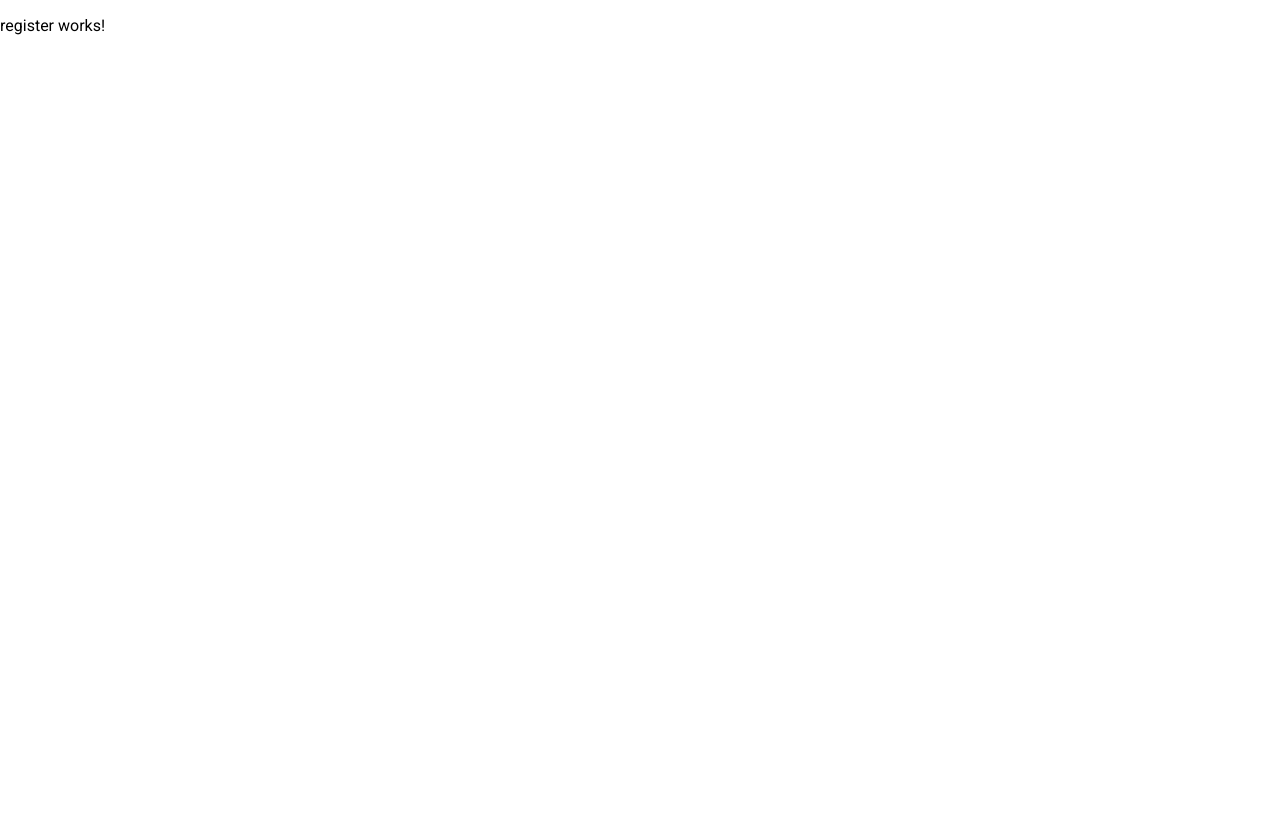
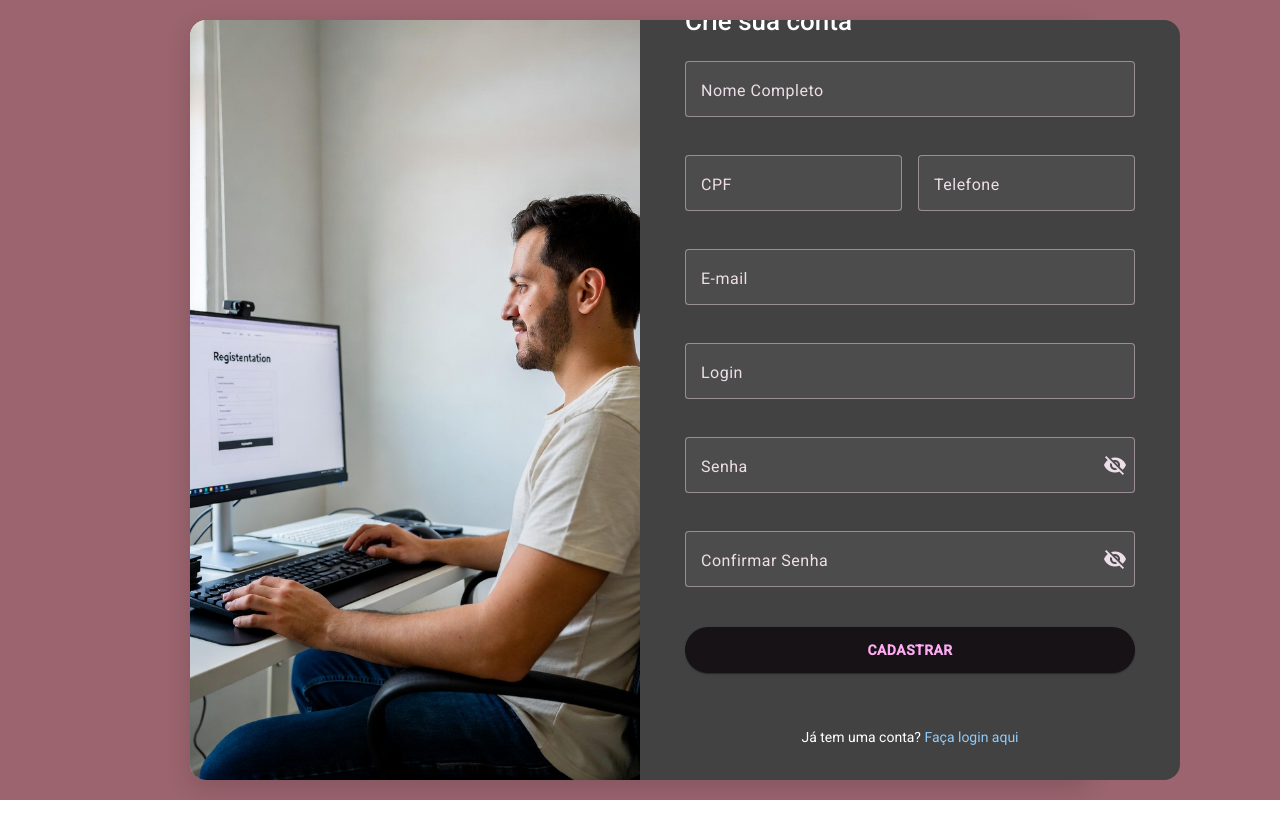
Before and after one commit to Jefferson-Pedro/Face-App-Front, an Angular app in the folder Face-App/: page /register in a window 1280 px wide. Built offline with nearby package versions, Linux system fonts and the light colour scheme.

Commit message:
criando os componentes para registro de novos usuários

```diff
--- a/Face-App/src/app/features/register/register.component.html
+++ b/Face-App/src/app/features/register/register.component.html
@@ -1 +1,121 @@
-<p>register works!</p>
+<div class="register-wrapper">
+  <mat-card class="register-card">
+
+    <!-- Lado esquerdo: imagem -->
+    <div class="register-image">
+      <img src="/assets/register.png" alt="Ilustração de cadastro" />
+    </div>
+
+    <!-- Lado direito: formulário -->
+    <div class="register-form">
+
+      <div class="logo">
+        <mat-icon>apps</mat-icon>
+        <span>Logotipo</span>
+      </div>
+
+      <h2>Crie sua conta</h2>
+
+      <form [formGroup]="formRegister">
+
+        <mat-form-field appearance="outline" class="full-width">
+          <mat-label>Nome Completo</mat-label>
+          <input matInput type="text" formControlName="nome">
+            <mat-error *ngIf="formRegister.get('nome')?.hasError('required')">
+              Nome é obrigatório
+            </mat-error>
+        </mat-form-field>
+
+        <div class="form-row">
+          <mat-form-field appearance="outline" class="half-width">
+            <mat-label>CPF</mat-label>
+            <input matInput type="text" formControlName="cpf" mask="000.000.000-00">
+            <mat-error *ngIf="formRegister.get('cpf')?.hasError('required')">
+              CPF é obrigatório
+            </mat-error>
+          </mat-form-field>
+
+          <mat-form-field appearance="outline" class="half-width">
+            <mat-label>Telefone</mat-label>
+            <input matInput type="text" formControlName="telefone" mask="(00) 00000-0000">
+            <mat-error *ngIf="formRegister.get('telefone')?.hasError('required')">
+              Telefone é obrigatório
+            </mat-error>
+          </mat-form-field>
+        </div>
+
+        <mat-form-field appearance="outline" class="full-width">
+          <mat-label>E-mail</mat-label>
+          <input matInput type="email" formControlName="email">
+          <mat-error *ngIf="formRegister.get('email')?.hasError('required')">
+            E-mail é obrigatório
+          </mat-error>
+          <mat-error *ngIf="formRegister.get('email')?.hasError('email')">
+            E-mail inválido
+          </mat-error>
+        </mat-form-field>
+
+        <mat-form-field appearance="outline" class="full-width">
+          <mat-label>Login</mat-label>
+          <input matInput type="text" formControlName="login">
+          <mat-error *ngIf="formRegister.get('login')?.hasError('required')">
+            Login é obrigatório
+          </mat-error>
+        </mat-form-field>
+
+        <mat-form-field appearance="outline" class="full-width">
+          <mat-label>Senha</mat-label>
+          <input matInput [type]="hidePassword ? 'password' : 'text'" formControlName="senha">
+          <button mat-icon-button matSuffix (click)="hidePassword = !hidePassword" type="button">
+            <mat-icon>{{hidePassword ? 'visibility_off' : 'visibility'}}</mat-icon>
+          </button>
+          <mat-error *ngIf="formRegister.get('senha')?.hasError('required')">
+            Senha é obrigatória
+          </mat-error>
+          <mat-error *ngIf="formRegister.get('senha')?.hasError('minlength')">
+            Senha deve ter no mínimo 6 caracteres
+          </mat-error>
+        </mat-form-field>
+
+        <mat-form-field appearance="outline" class="full-width">
+          <mat-label>Confirmar Senha</mat-label>
+          <input matInput [type]="hideConfirmPassword ? 'password' : 'text'" formControlName="confirmarSenha">
+          <button mat-icon-button matSuffix (click)="hideConfirmPassword = !hideConfirmPassword" type="button">
+            <mat-icon>{{hideConfirmPassword ? 'visibility_off' : 'visibility'}}</mat-icon>
+          </button>
+          <mat-error *ngIf="formRegister.get('confirmarSenha')?.hasError('required')">
+            Confirme sua senha
+          </mat-error>
+          <mat-error *ngIf="formRegister.hasError('passwordMismatch')">
+            As senhas não coincidem
+          </mat-error>
+        </mat-form-field>
+
+        <button
+          mat-raised-button
+          color="primary"
+          class="register-btn full-width"
+          (click)="register()"
+          [disabled]="formRegister.invalid">
+          CADASTRAR
+        </button>
+      </form>
+
+      <div class="links">
+        <span>
+          Já tem uma conta?
+          <a href="/login">Faça login aqui</a>
+        </span>
+      </div>
+
+      <mat-divider></mat-divider>
+
+      <div class="footer">
+        <a href="#">Termos de uso</a>
+        ·
+        <a href="#">Política de privacidade</a>
+      </div>
+
+    </div>
+  </mat-card>
+</div>f
--- a/Face-App/src/app/features/register/register.component.scss
+++ b/Face-App/src/app/features/register/register.component.scss
@@ -0,0 +1,242 @@
+/* Remove scroll do body quando a página de cadastro está ativa */
+:host {
+  display: block;
+  height: 100vh;
+  overflow: hidden;
+}
+
+.register-wrapper {
+  height: 100vh;
+  width: 100vw;
+  display: flex;
+  align-items: center;
+  justify-content: center;
+  background: #9b646f;
+  padding: 20px;
+  overflow: hidden;
+  box-sizing: border-box;
+}
+
+.register-card {
+  display: flex;
+  flex-direction: row;
+  width: 900px;
+  max-width: 95%;
+  max-height: calc(100vh - 40px); /* Garante que não ultrapasse a tela */
+  padding: 0;
+  border-radius: 16px;
+  overflow: visible;
+  box-shadow: 0 8px 24px rgba(0, 0, 0, 0.15);
+}
+
+/* Painel da imagem */
+.register-image {
+  flex: 0 0 50%;
+  min-height: 580px;
+  background: #eee;
+  border-radius: 16px 0 0 16px;
+
+  img {
+    width: 100%;
+    height: 100%;
+    object-fit: cover;
+    object-position: center;
+    display: block;
+    border-radius: 16px 0 0 16px;
+  }
+}
+
+/* Painel do formulário */
+.register-form {
+  flex: 0 0 50%;
+  background: #424242;
+  color: #fff;
+  padding: 40px 45px;
+  display: flex;
+  flex-direction: column;
+  justify-content: center;
+  border-radius: 0 16px 16px 0;
+  overflow-y: auto; /* Permite scroll interno se necessário */
+  overflow-x: visible;
+
+  h2 {
+    margin: 12px 0 24px;
+    font-weight: 500;
+    font-size: 26px;
+    line-height: 1.2;
+  }
+}
+
+/* Logo */
+.logo {
+  display: flex;
+  align-items: center;
+  gap: 8px;
+  font-size: 18px;
+  font-weight: 600;
+  margin-bottom: 2px;
+
+  mat-icon {
+    color: #ff9800;
+    font-size: 26px;
+    width: 26px;
+    height: 26px;
+  }
+}
+
+/* Form container */
+form {
+  margin-bottom: 18px;
+}
+
+/* Inputs - ESPAÇO MAIOR É CRUCIAL */
+.full-width {
+  width: 100%;
+  margin-bottom: 18px;
+
+  &:last-of-type {
+    margin-bottom: 16px;
+  }
+}
+
+/* Row para campos lado a lado */
+.form-row {
+  display: flex;
+  gap: 16px;
+  margin-bottom: 18px;
+
+  .half-width {
+    flex: 1;
+  }
+}
+
+/* Força os campos do Material a terem espaço adequado */
+::ng-deep .register-form {
+  .mat-mdc-form-field {
+    display: block;
+
+    .mat-mdc-text-field-wrapper {
+      background-color: rgba(255, 255, 255, 0.05);
+    }
+
+    .mat-mdc-form-field-focus-overlay {
+      background-color: transparent;
+    }
+
+    /* Garante espaço para a label flutuante */
+    .mat-mdc-form-field-subscript-wrapper {
+      margin-top: 0;
+    }
+  }
+
+  /* Remove margens negativas que podem causar cortes */
+  .mat-mdc-form-field-infix {
+    padding-top: 16px;
+    padding-bottom: 8px;
+  }
+}
+
+/* Botão */
+.register-btn {
+  margin-top: 4px;
+  height: 46px;
+  font-weight: 600;
+  font-size: 14px;
+  letter-spacing: 0.5px;
+
+  &:disabled {
+    opacity: 0.6;
+  }
+}
+
+/* Links */
+.links {
+  margin: 20px 0;
+  display: flex;
+  flex-direction: column;
+  gap: 8px;
+  font-size: 14px;
+  line-height: 1.5;
+  text-align: center;
+
+  a {
+    color: #90caf9;
+    text-decoration: none;
+
+    &:hover {
+      text-decoration: underline;
+    }
+  }
+}
+
+/* Divider */
+mat-divider {
+  margin: 20px 0;
+  border-top-color: rgba(255, 255, 255, 0.12);
+}
+
+/* Rodapé */
+.footer {
+  font-size: 12px;
+  color: #ccc;
+  text-align: center;
+  padding-top: 4px;
+  line-height: 1.8;
+
+  a {
+    color: #ccc;
+    text-decoration: none;
+
+    &:hover {
+      text-decoration: underline;
+    }
+  }
+}
+
+/* ================ RESPONSIVIDADE ================ */
+
+@media (max-width: 768px) {
+  .register-wrapper {
+    padding: 20px 10px;
+  }
+
+  .register-card {
+    flex-direction: column;
+  }
+
+  .register-image {
+    flex: 0 0 250px;
+    min-height: 250px;
+    border-radius: 16px 16px 0 0;
+
+    img {
+      border-radius: 16px 16px 0 0;
+    }
+  }
+
+  .register-form {
+    flex: 1;
+    padding: 40px 28px;
+    border-radius: 0 0 16px 16px;
+  }
+
+  .form-row {
+    flex-direction: column;
+    gap: 0;
+  }
+}
+
+@media (max-width: 480px) {
+  .register-wrapper {
+    padding: 10px;
+  }
+
+  .register-image {
+    display: none;
+  }
+
+  .register-form {
+    padding: 32px 24px;
+    border-radius: 16px;
+  }
+}
--- a/Face-App/src/app/features/register/register.component.ts
+++ b/Face-App/src/app/features/register/register.component.ts
@@ -1,11 +1,58 @@
-import { Component } from '@angular/core';
+import { Component, inject } from '@angular/core';
+import { MATERIAL_IMPORTS } from '../../shared/shared-modules';
+import { FormBuilder } from '@angular/forms';
+import { AuthService } from '../../shared/services/auth-service/auth-service.service';
+import { Router } from '@angular/router';
+import { UserRequest } from '../../core/models/UserRequest';
 
 @Component({
   selector: 'app-register',
-  imports: [],
   templateUrl: './register.component.html',
-  styleUrl: './register.component.scss'
+  styleUrl: './register.component.scss',
+  imports: [
+      ...MATERIAL_IMPORTS
+    ]
 })
 export class RegisterComponent {
 
+  private fb = inject(FormBuilder);
+  private authService = inject(AuthService);
+  private router = inject(Router);
+  public loginUser: UserRequest | undefined;
+  public hidePassword = true;
+  public hideConfirmPassword = true;
+
+  formRegister = this.fb.group({
+    nome: [''],
+    cpf: [''],
+    email: [''],
+    telefone: [''],
+    login: [''],
+    senha: [''],
+    confirmarSenha: ['']
+  });
+
+
+  public register() {
+      this.loginUser = {
+        nome: this.formRegister.value.nome || '',
+        cpf: this.formRegister.value.cpf || '',
+        email: this.formRegister.value.email || '',
+        telefone: this.formRegister.value.telefone || '',
+        login: this.formRegister.value.login || '',
+        senha: this.formRegister.value.senha || ''
+      };
+
+      this.authService.register(this.loginUser).subscribe({
+        next: (response) => {
+          console.log('Usuário registrado com sucesso:', response);
+          // Redirecionar para a página de reconhecimento facial após o registro bem-sucedido
+          this.router.navigate(['/face-recognition']);
+        },
+        error: (error) => {
+          console.error('Erro ao registrar usuário:', error);
+        }
+      });
+  }
+
 }
```
